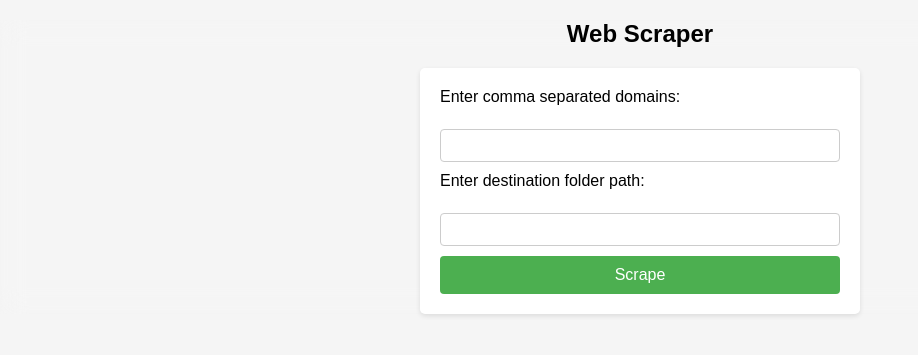
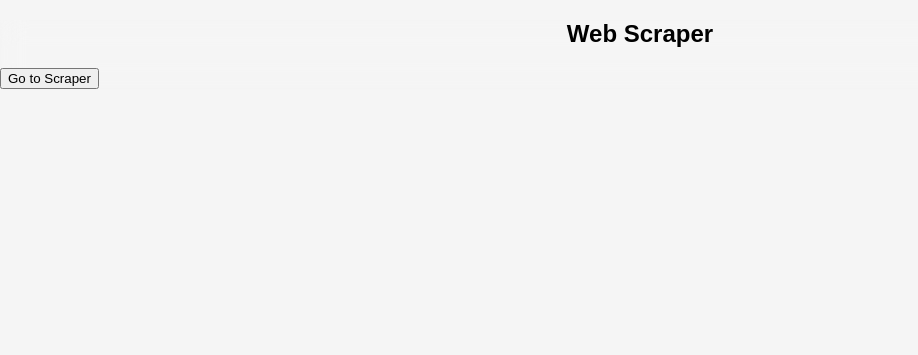
Before and after one commit to Meet1903/WebTrek-The-Search-Engine, a Flask app: page / in a window 1280 px wide. Shown: the top 355 px of the page, without its empty margins (0-918 px from the left). Run offline with Flask 3, Linux system fonts and the light colour scheme.

Commit message:
Index now has hyperlink to Scrapper

```diff
--- a/templates/index.html
+++ b/templates/index.html
@@ -3,35 +3,10 @@
 <head>
     <title>Web Scraper</title>
     <link rel="stylesheet" type="text/css" href="{{ url_for('static', filename='styles.css') }}">
-    <script>
-        // JavaScript to handle showing and hiding the loading spinner
-        document.getElementById("scraping-form").addEventListener("submit", function() {
-            showLoadingSpinner();
-        });
-
-        function showLoadingSpinner() {
-            var loadingSpinner = document.querySelector(".loader");
-            // document.getElementById("loader").style.display = "block";
-            console.log("Hey there")
-            loadingSpinner.style.display = "block";
-            container.style.display = "block";
-        }
-
-    </script>
 </head>
 <body>
 
     <h2>Web Scraper</h2>
-    <div class="loader" id="loader"></div>
-    <div class="container" id="container"></div>
-    <form id="scraping-form" method="post">
-        <label for="url">Enter comma separated domains:</label><br>
-        <input type="text" id="url" name="url" required><br>
-        <label for="path">Enter destination folder path:</label><br>
-        <input type="text" id="path" name="path" required><br>
-        <input type="hidden" id="folder_path" name="folder_path">
-
-        <button type="submit" id="scrapper" onclick="showLoadingSpinner()">Scrape</button>
-    </form>
+    <a href="{{ url_for('scrapper') }}"><button>Go to Scraper</button></a>
 </body>
 </html>
```
